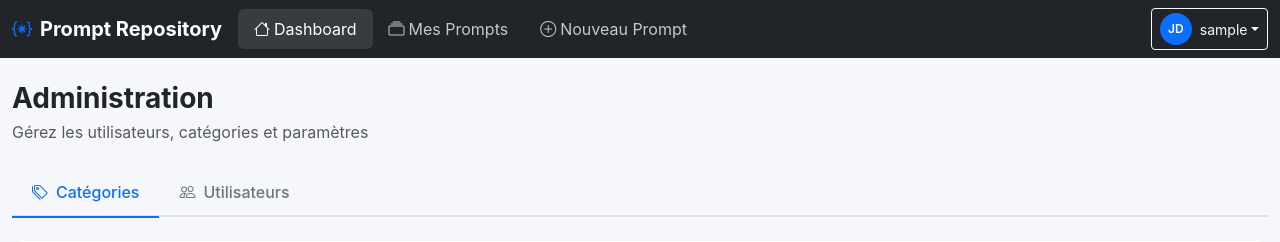
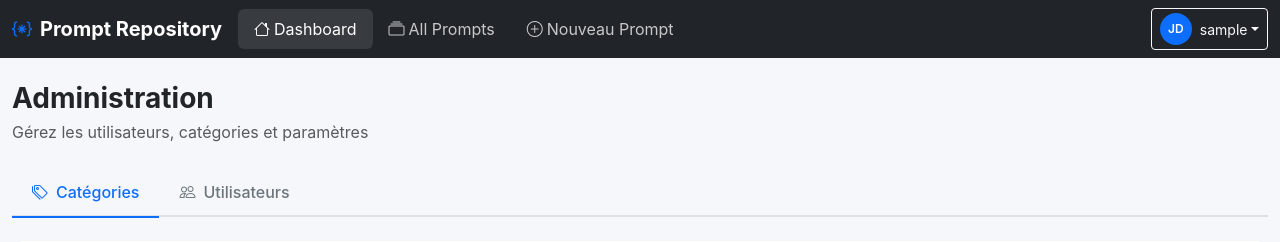
Before and after one commit to Pro-joseph/Prompt-library, a PHP site: page /public/admin.php in a window 1280 px wide. Shown: the top 242 px of the page. Run offline with PHP 8.4, Linux system fonts and the light colour scheme; the visitor is signed in with stand-in values (Sample User, id 1); data that the repository does not hold is empty.

Commit message:
change the name in navbar

```diff
--- a/public/header.php
+++ b/public/header.php
@@ -31,7 +31,7 @@
                     </li>
                     <li class="nav-item">
                         <a class="nav-link" href="prompts.php?search=&category=&author=">
-                            <i class="bi bi-collection me-1"></i>Mes Prompts
+                            <i class="bi bi-collection me-1"></i>All Prompts
                         </a>
                     </li>
                     <li class="nav-item">
```
